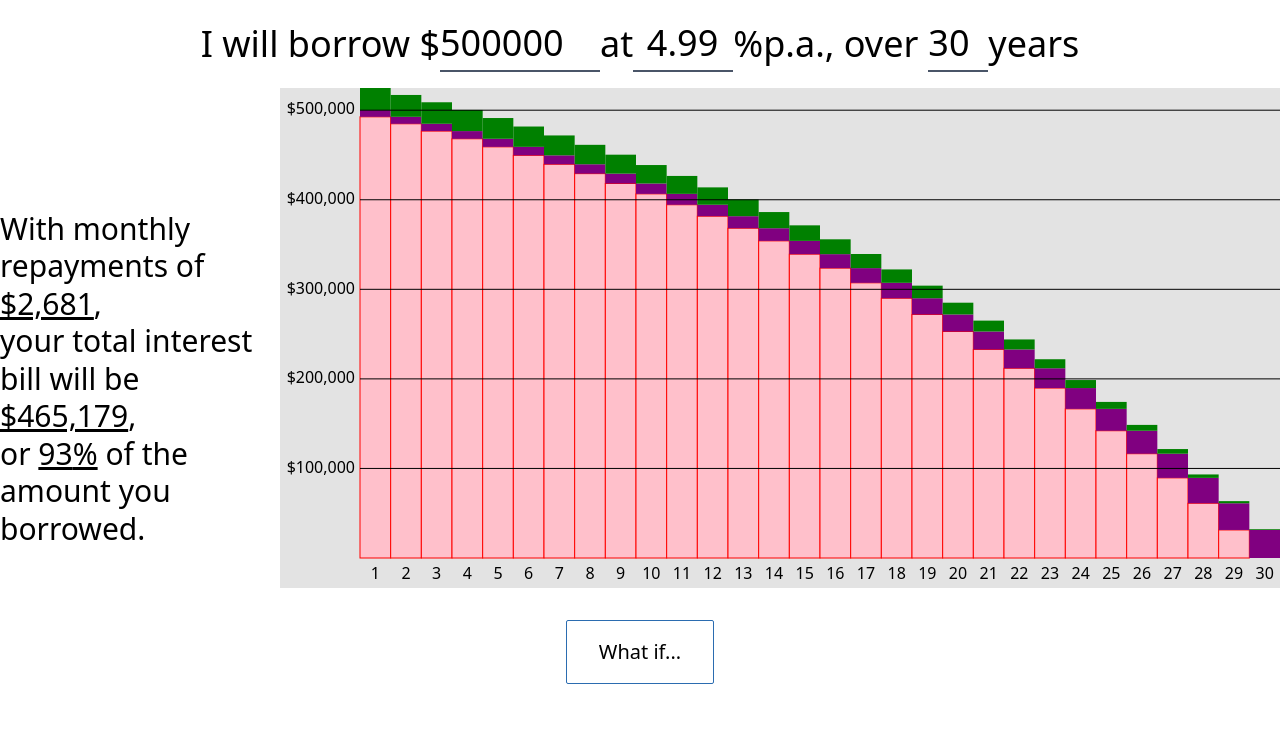
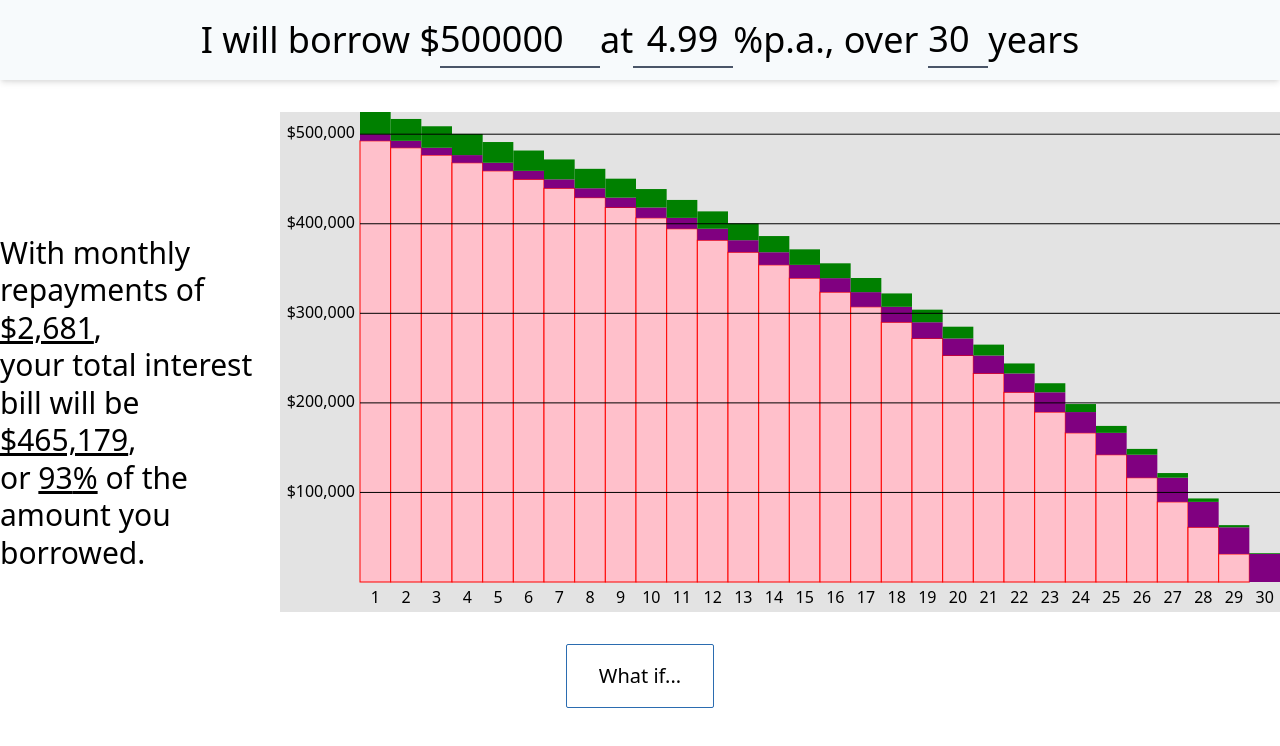
Before and after one commit to camjackson/whatif.mortgage, a React (Create React App) app: page / in a window 1280 px wide. Shown: the top 746 px of the page. Built offline with nearby package versions, Linux system fonts and the light colour scheme.

Commit message:
Add a sticky header

```diff
--- a/public/index.html
+++ b/public/index.html
@@ -6,6 +6,6 @@
   </head>
   <body>
     <noscript>You need to enable JavaScript to run this app.</noscript>
-    <div id="root"></div>
+    <div class="pt-20" id="root"></div>
   </body>
 </html>
--- a/src/App.tsx
+++ b/src/App.tsx
@@ -1,5 +1,5 @@
 import React, { useState, useEffect } from 'react';
-import Inputs from './Inputs';
+import Header from './Header';
 import ScenarioPanel from './ScenarioPanel';
 import { BaseScenario, Scenario, ScenarioKey } from './models';
 
@@ -49,7 +49,7 @@ const App = () => {
 
   return (
     <>
-      <Inputs {...baseScenario} setValue={setBaseScenarioValue} />
+      <Header {...baseScenario} setValue={setBaseScenarioValue} />
       {scenarios.map((scenario, index) => (
         <ScenarioPanel
           key={index}
--- /dev/null
+++ b/src/Header.tsx
@@ -0,0 +1,55 @@
+import React from 'react';
+
+const NumberInput = props => (
+  <input
+    className="border-b-2 border-gray-700 bg-transparent"
+    type="number"
+    {...props}
+  />
+);
+
+const getLoanAmountStep = loanAmount =>
+  Math.pow(10, Math.floor(Math.log10(loanAmount)) - 1);
+
+const Header = ({
+  loanAmount,
+  annualInterestRate,
+  loanLengthInYears,
+  setValue,
+}) => (
+  <header className="shadow-md fixed w-full h-20 top-0 bg-gray-100">
+    <form className="flex justify-center items-center h-full text-4xl font-thin">
+      I will borrow $
+      <NumberInput
+        min="0"
+        max="10000000"
+        step={getLoanAmountStep(loanAmount)}
+        formNoValidate
+        style={{ width: 160 }}
+        value={loanAmount}
+        onChange={setValue('loanAmount')}
+      />
+      at{' '}
+      <NumberInput
+        min="0.01"
+        max="99"
+        step="0.01"
+        style={{ width: 100, textAlign: 'right' }}
+        value={annualInterestRate}
+        onChange={setValue('annualInterestRate')}
+      />{' '}
+      %p.a., over{' '}
+      <NumberInput
+        min="1"
+        max="99"
+        step="1"
+        style={{ width: 60, marginLeft: 10 }}
+        value={loanLengthInYears}
+        onChange={setValue('loanLengthInYears')}
+      />{' '}
+      years
+    </form>
+  </header>
+);
+
+export default Header;
--- a/src/Inputs.tsx
+++ /dev/null
@@ -1,49 +0,0 @@
-import React from 'react';
-
-const NumberInput = props => (
-  <input className="border-b-2 border-gray-700" type="number" {...props} />
-);
-
-const getLoanAmountStep = loanAmount =>
-  Math.pow(10, Math.floor(Math.log10(loanAmount)) - 1);
-
-const Inputs = ({
-  loanAmount,
-  annualInterestRate,
-  loanLengthInYears,
-  setValue,
-}) => (
-  <form className="flex justify-center items-center my-4 mx-0 text-4xl">
-    I will borrow $
-    <NumberInput
-      min="0"
-      max="10000000"
-      step={getLoanAmountStep(loanAmount)}
-      formNoValidate
-      style={{ width: 160 }}
-      value={loanAmount}
-      onChange={setValue('loanAmount')}
-    />
-    at{' '}
-    <NumberInput
-      min="0.01"
-      max="99"
-      step="0.01"
-      style={{ width: 100, textAlign: 'right' }}
-      value={annualInterestRate}
-      onChange={setValue('annualInterestRate')}
-    />{' '}
-    %p.a., over{' '}
-    <NumberInput
-      min="1"
-      max="99"
-      step="1"
-      style={{ width: 60, marginLeft: 10 }}
-      value={loanLengthInYears}
-      onChange={setValue('loanLengthInYears')}
-    />{' '}
-    years
-  </form>
-);
-
-export default Inputs;
--- a/src/ScenarioPanel.tsx
+++ b/src/ScenarioPanel.tsx
@@ -46,7 +46,7 @@ const ScenarioPanel: FC<Props> = ({
   return (
     <section
       style={gridAreas}
-      className="mb-8 grid items-center justify-items-center"
+      className="my-8 grid items-center justify-items-center"
     >
       {hideInputs ? (
         <div style={{ gridArea: 'form' }} />
```
Also changed, not shown: 2 other files (tests, documents, lock files or other folders).
